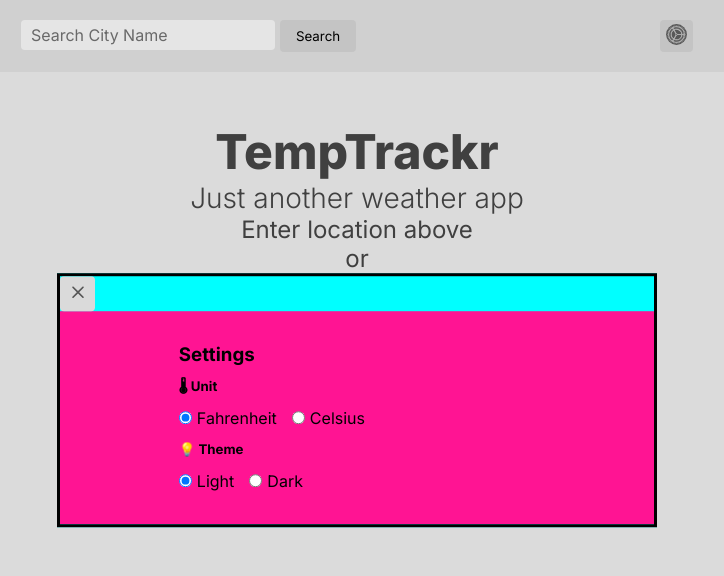
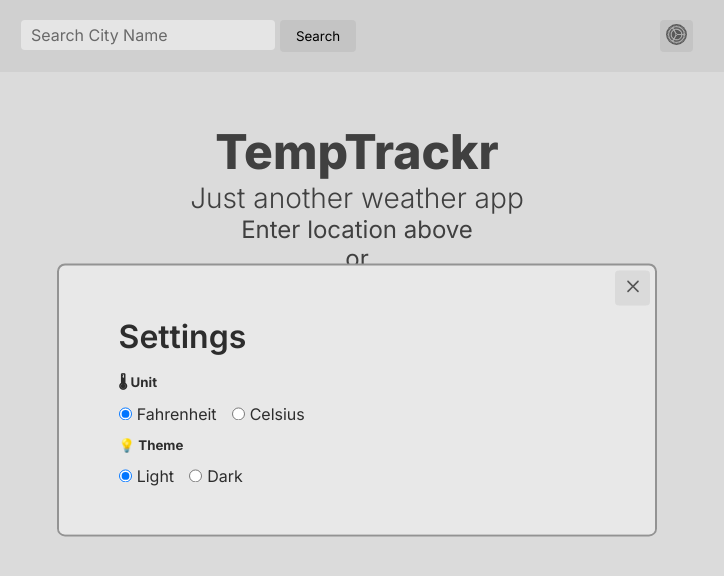
Before and after one commit to mangoPixel1/TempTrackr, a React (Vite) app in the folder temptrackr-app/: page / in a window 1280 px wide. Both pictures are taken after a click on the button 959 px from the left and 36 px from the top of the page. Shown: the top 576 px of the page, without its empty margins (283-1007 px from the left). Built offline with nearby package versions, Linux system fonts and the light colour scheme.

Commit message:
Settings Modal - Completed styling and core functionalities for settings dialog

```diff
--- a/temptrackr-app/src/components/Header/Header.jsx
+++ b/temptrackr-app/src/components/Header/Header.jsx
@@ -3,8 +3,6 @@ import classes from "./Header.module.css";
 
 // Icons
 import SettingsIcon from "../Icons/Settings.svg?react";
-import CloseButtonLight from "../Icons/CloseButtonLight.svg?react";
-import CloseButtonDark from "../Icons/CloseButtonDark.svg?react";
 
 // Components
 import SettingsModal from "../Settings/SettingsModal";
@@ -96,11 +94,9 @@ function Header() {
 						toggleDialog();
 					}
 				}}
+				className={`${classes.settingsDialog} ${theme == "dark" ? classes.dark : ""}`}
 			>
-				<button onClick={toggleDialog} className={`${theme === "dark" ? classes.dark : ""}`}>
-					{theme === "light" ? <CloseButtonLight className={classes.closeModalIcon} /> : <CloseButtonDark className={classes.closeModalIcon} />}
-				</button>
-				<SettingsModal />
+				<SettingsModal toggle={toggleDialog} />
 			</dialog>
 		</>
 	);
--- a/temptrackr-app/src/components/Header/Header.module.css
+++ b/temptrackr-app/src/components/Header/Header.module.css
@@ -156,39 +156,18 @@
 	background-color: #3e3e3e;
 }
 
-dialog {
+.settingsDialog {
 	position: fixed;
 	top: 50%;
 	left: 50%;
 	transform: translate(-50%, -50%);
-	background-color: aqua;
+	background-color: rgb(232, 232, 232);
 	width: 600px;
+	border: 2px solid rgb(147, 147, 147);
+	border-radius: 8px;
 }
 
-dialog button {
-	height: 35px;
-	width: 35px;
-	border-radius: 4px;
-	border: none;
-	cursor: pointer;
-	background-color: rgb(218, 218, 218);
-	transition: 0.3s;
+.settingsDialog.dark {
+	background-color: #373737;
+	border: 2px solid rgb(88, 88, 88);
 }
-
-dialog button:hover {
-	background-color: rgb(204, 204, 204);
-}
-
-dialog button.dark {
-	background-color: #444444;
-	transition: 0.3s;
-}
-
-dialog button.dark:hover {
-	background-color: #3e3e3e;
-}
-
-.closeModalIcon {
-	width: 20px;
-	height: 20px;
-}
--- a/temptrackr-app/src/components/Settings/SettingsModal.jsx
+++ b/temptrackr-app/src/components/Settings/SettingsModal.jsx
@@ -1,16 +1,26 @@
 import React, { useEffect, useState } from "react";
 import classes from "./SettingsModal.module.css";
+
+// Icons
+import CloseButtonLight from "../Icons/CloseButtonLight.svg?react";
+import CloseButtonDark from "../Icons/CloseButtonDark.svg?react";
 
 // Contexts
 import { useUnit } from "../../context/UnitContext";
 import { useTheme } from "../../context/ThemeContext";
 
-function SettingsModal() {
+function SettingsModal({ toggle }) {
 	const { unit, changeUnit } = useUnit();
 	const { theme, changeTheme } = useTheme();
 
 	return (
-		<div className={classes.settingsContainer}>
+		<>
+			<div className={classes.buttonRow}>
+				<button onClick={toggle} className={`${theme === "dark" ? classes.dark : ""}`}>
+					{theme === "light" ? <CloseButtonLight className={classes.closeModalIcon} /> : <CloseButtonDark className={classes.closeModalIcon} />}
+				</button>
+			</div>
+			<div className={`${classes.settingsContainer} ${theme === "dark" ? classes.dark : ""} `}>
 				<div className={classes.settingsWrapper}>
 					<div className={classes.settingsHeader}>
 						<h3>Settings</h3>
@@ -27,6 +37,7 @@ function SettingsModal() {
 					</div>
 				</div>
 			</div>
+		</>
 	);
 }
 // USE RADIO BUTTONS
--- a/temptrackr-app/src/components/Settings/SettingsModal.module.css
+++ b/temptrackr-app/src/components/Settings/SettingsModal.module.css
@@ -3,12 +3,19 @@
 	justify-content: center;
 	text-align: left;
 	width: 100%;
-	padding: 25px 0;
-	background-color: deeppink;
+	padding: 0 0 40px 0;
+	background-color: rgb(232, 232, 232);
+	color: #2d2d2d;
+}
+
+.settingsContainer.dark {
+	background-color: #373737;
+	color: #fcfcfc;
 }
 
 .settingsContainer h3 {
-	font-weight: bold;
+	font-weight: 600;
+	font-size: 2rem;
 }
 
 .settingsContainer label {
@@ -16,7 +23,7 @@
 }
 
 .settingsWrapper {
-	width: 60%;
+	width: 80%;
 	line-height: 2;
 }
 
@@ -33,3 +40,37 @@
 	margin-right: 15px;
 	font-size: 16px;
 }
+
+.closeModalIcon {
+	width: 20px;
+	height: 20px;
+}
+
+.buttonRow {
+	display: flex;
+	justify-content: flex-end;
+	margin: 5px 5px 0 0;
+}
+
+.buttonRow button {
+	height: 35px;
+	width: 35px;
+	border-radius: 4px;
+	border: none;
+	cursor: pointer;
+	background-color: rgb(218, 218, 218);
+	transition: 0.3s;
+}
+
+.buttonRow button:hover {
+	background-color: rgb(204, 204, 204);
+}
+
+.buttonRow button.dark {
+	background-color: #3e3e3e;
+	transition: 0.3s;
+}
+
+.buttonRow button.dark:hover {
+	background-color: #444444;
+}
```
Lines whose indentation alone changed are shown as unchanged.
